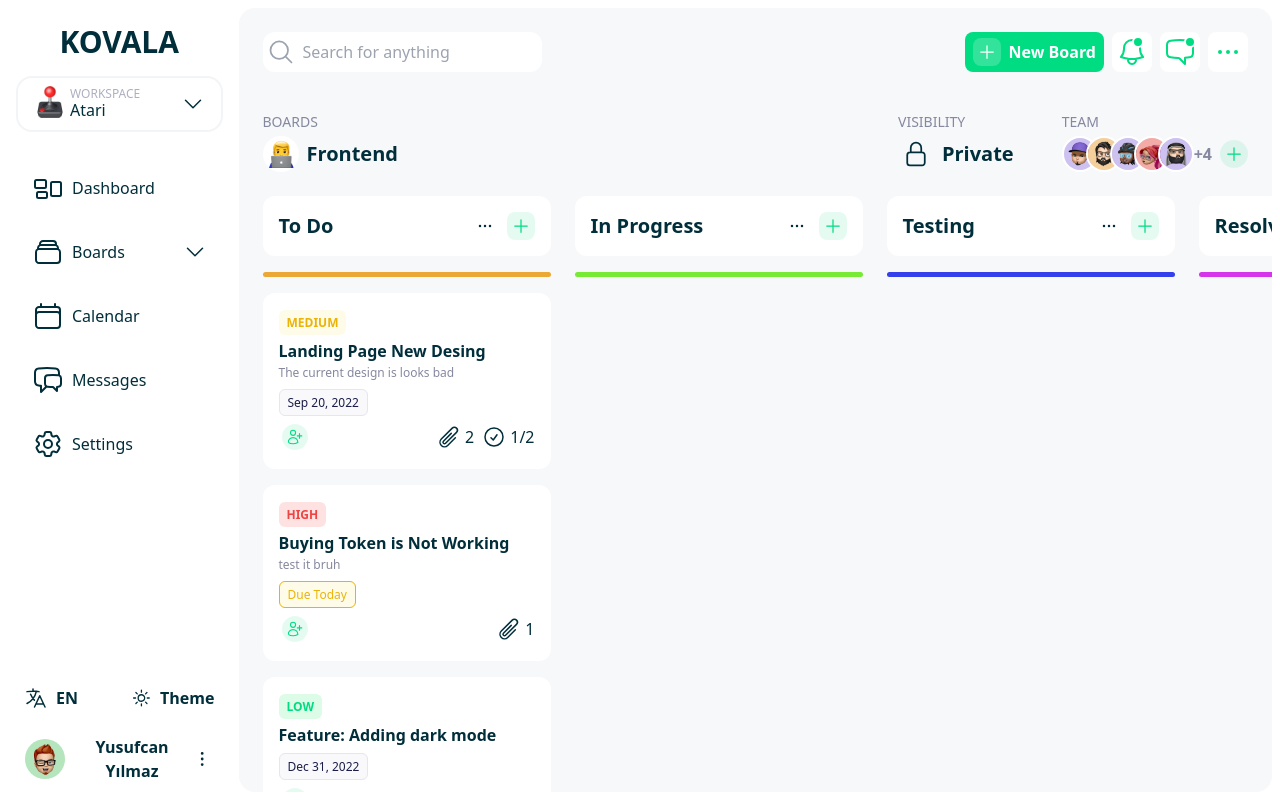
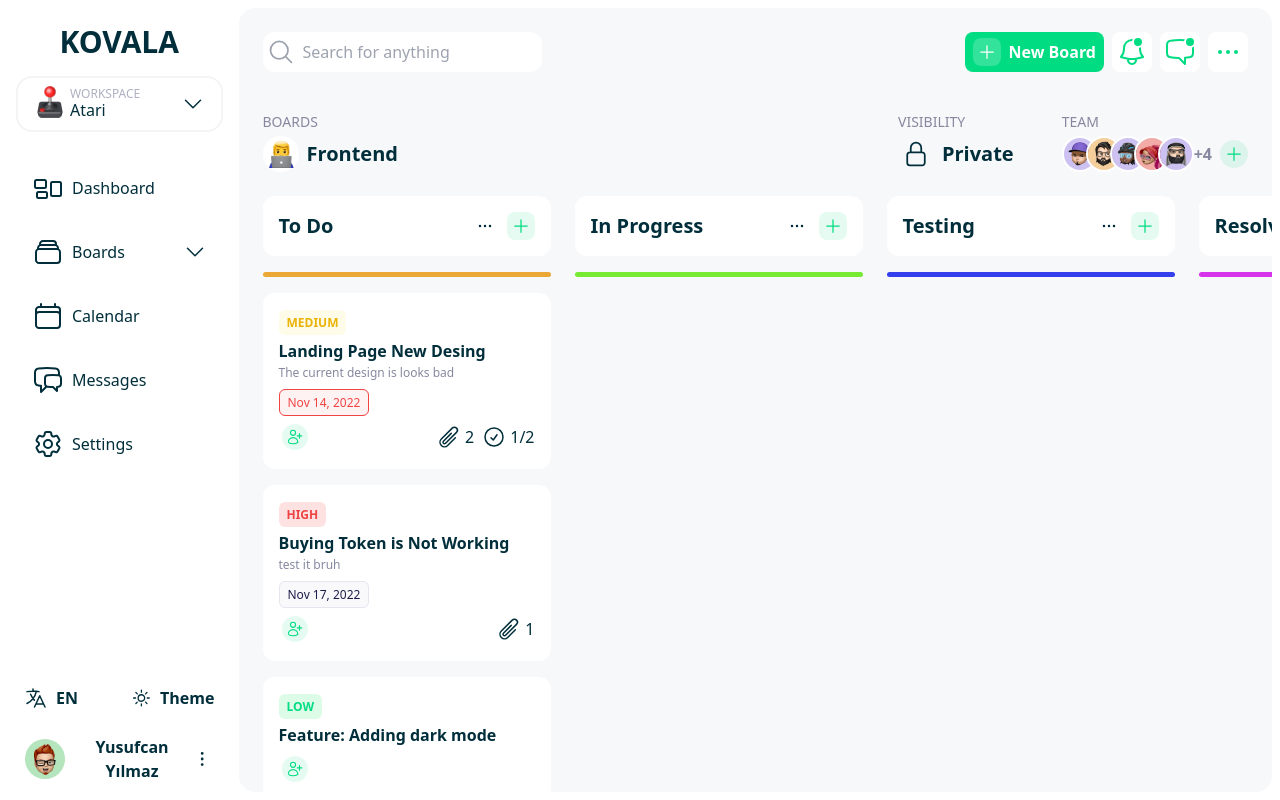
Before and after one commit to YusufcanY/kovala, a Nuxt app: page /boards/1 in a window 1280 px wide. Built offline with nearby package versions, Linux system fonts and the light colour scheme.

Commit message:
improvement: issue dates update

```diff
--- a/components/board/IssueItem.vue
+++ b/components/board/IssueItem.vue
@@ -8,9 +8,11 @@
   import { onClickOutside, useFocus } from '@vueuse/core'
   import type { Issue } from '@/types/Board'
   import { useIssueStore } from '@/store/issues'
+  import useHelpers from '@/composables/useHelpers'
   const props = defineProps<{
     issue: Issue
   }>()
+  const { prettifyDate } = useHelpers()
   const issueStore = useIssueStore()
   const titleValue = ref(props.issue.title)
   const updateIssue = () => {
@@ -30,6 +32,23 @@
   watchEffect(() => {
     if (props.issue.is_editing) {
       focused.value = true
+    }
+  })
+  const checkStatusOfDueDate = computed(() => {
+    if (props.issue.due_date) {
+      const dueDate = new Date(props.issue.due_date)
+      const today = new Date()
+      if (dueDate < today) {
+        return 'border-red-500 bg-red-50 text-red-500 dark:bg-red-900'
+      } else if (
+        dueDate.getDate() === today.getDate() &&
+        dueDate.getMonth() === today.getMonth() &&
+        dueDate.getFullYear() === today.getFullYear()
+      ) {
+        return 'border-yellow-500 bg-yellow-50 text-yellow-500 dark:bg-yellow-900'
+      } else {
+        return 'border-[#e6e6f0] bg-[#f9f9fb] text-[#1b1e49] dark:border-opacity-0 dark:bg-dark-foreground dark:text-[#f0f0f0]'
+      }
     }
   })
 </script>
@@ -81,19 +100,20 @@
         }}</span>
       </div>
     </div>
-    <div>
+    <div v-if="props.issue.due_date">
+      <!-- :class="
+          props.issue.due_date === 'Due Today'
+            ?
+            : props.issue.due_date === 'Overdue'
+            ?
+            : props.issue.due_date === 'Complete'
+            ? 'border-green-500 bg-green-50 text-green-500 dark:bg-green-900'
+            :
+        " -->
       <span
         class="rounded-md border px-2 py-1 text-xs font-medium"
-        :class="
-          props.issue.due_date === 'Due Today'
-            ? 'border-yellow-500 bg-yellow-50 text-yellow-500 dark:bg-yellow-900'
-            : props.issue.due_date === 'Overdue'
-            ? 'border-red-500 bg-red-50 text-red-500 dark:bg-red-900'
-            : props.issue.due_date === 'Complete'
-            ? 'border-green-500 bg-green-50 text-green-500 dark:bg-green-900'
-            : 'border-[#e6e6f0] bg-[#f9f9fb] text-[#1b1e49] dark:border-opacity-0 dark:bg-dark-foreground dark:text-[#f0f0f0]'
-        "
-        >{{ props.issue.due_date }}</span
+        :class="checkStatusOfDueDate"
+        >{{ prettifyDate(props.issue.due_date) }}</span
       >
     </div>
     <div class="flex justify-between">
--- /dev/null
+++ b/composables/useHelpers.ts
@@ -0,0 +1,11 @@
+export default function () {
+  function prettifyDate(timestamp: number) {
+    const date = new Date(timestamp)
+    const month = date.toLocaleString('default', { month: 'short' })
+    const day = date.getDate()
+    const year = date.getFullYear()
+    return `${month} ${day}, ${year}`
+  }
+
+  return { prettifyDate }
+}
--- a/store/issues.ts
+++ b/store/issues.ts
@@ -17,9 +17,9 @@ export const useIssueStore = defineStore('issues', {
           completed: 1,
         },
         attachments: 2,
-        due_date: 'Sep 20, 2022',
-        created_at: '2021-07-01',
-        updated_at: '2021-07-01',
+        due_date: 1668451017000,
+        created_at: 1668497409000,
+        updated_at: 1668497409000,
       },
       {
         id: 2,
@@ -27,9 +27,8 @@ export const useIssueStore = defineStore('issues', {
         priority: 10,
         board_id: 10,
         index_in_board: 2,
-        due_date: 'Dec 31, 2022',
-        created_at: '2021-07-01',
-        updated_at: '2021-07-01',
+        created_at: 1668497409000,
+        updated_at: 1668497409000,
       },
       {
         id: 3,
@@ -40,9 +39,9 @@ export const useIssueStore = defineStore('issues', {
         index_in_board: 1,
         assignee: [],
         attachments: 1,
-        due_date: 'Due Today',
-        created_at: '2021-07-01',
-        updated_at: '2021-07-01',
+        due_date: 1668671017000,
+        created_at: 1668497409000,
+        updated_at: 1668497409000,
       },
       {
         id: 4,
@@ -50,9 +49,9 @@ export const useIssueStore = defineStore('issues', {
         priority: 30,
         assignee: [],
         attachments: 2,
-        due_date: 'Overdue',
-        created_at: '2021-07-01',
-        updated_at: '2021-07-01',
+        due_date: 1668671017000,
+        created_at: 1668497409000,
+        updated_at: 1668497409000,
       },
       {
         id: 5,
@@ -63,9 +62,9 @@ export const useIssueStore = defineStore('issues', {
           total: 5,
           completed: 4,
         },
-        due_date: 'Complete',
-        created_at: '2021-07-01',
-        updated_at: '2021-07-01',
+        due_date: 1668671017000,
+        created_at: 1668497409000,
+        updated_at: 1668497409000,
       },
     ] as Issue[],
   }),
@@ -83,12 +82,12 @@ export const useIssueStore = defineStore('issues', {
         ...(assignees ? { assignee: assignees } : {}),
         board_id: boardId || 0,
         index_in_board: 0,
-        due_date: 'Sep 20, 2022',
-        created_at: '2021-07-01',
-        updated_at: '2021-07-01',
+        created_at: Date.now(),
+        updated_at: Date.now(),
       })
     },
     updateIssue(id: number, updates: Issue) {
+      updates.updated_at = Date.now()
       const updatedIssues = this.issues.map((issue) =>
         issue.id === id ? updates : issue
       )
--- a/types/Board.d.ts
+++ b/types/Board.d.ts
@@ -8,9 +8,9 @@ interface Issue {
   assignee?: number[]
   board_id: number
   index_in_board: number
-  due_date: string
-  created_at: string
-  updated_at: string
+  due_date?: number
+  created_at: number
+  updated_at: number
   task?: {
     total: number
     completed: number
```
